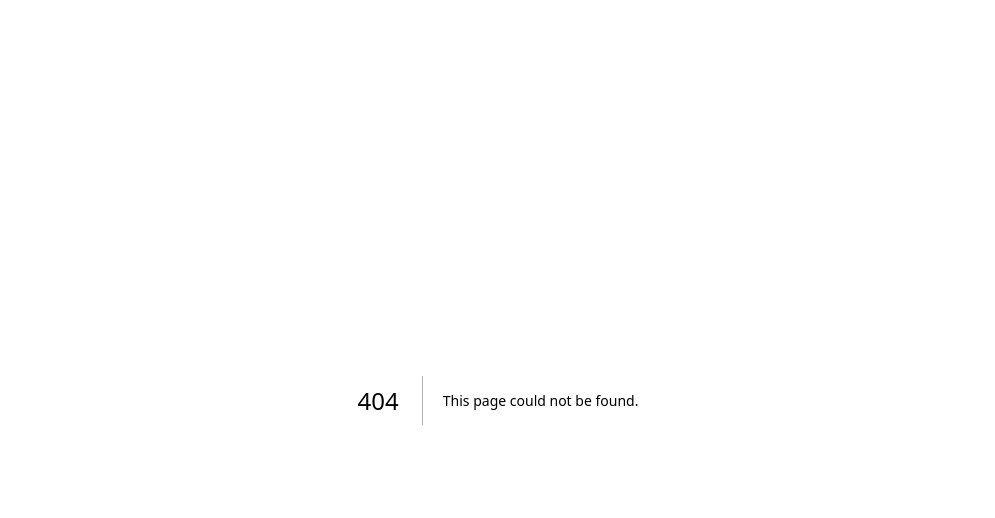
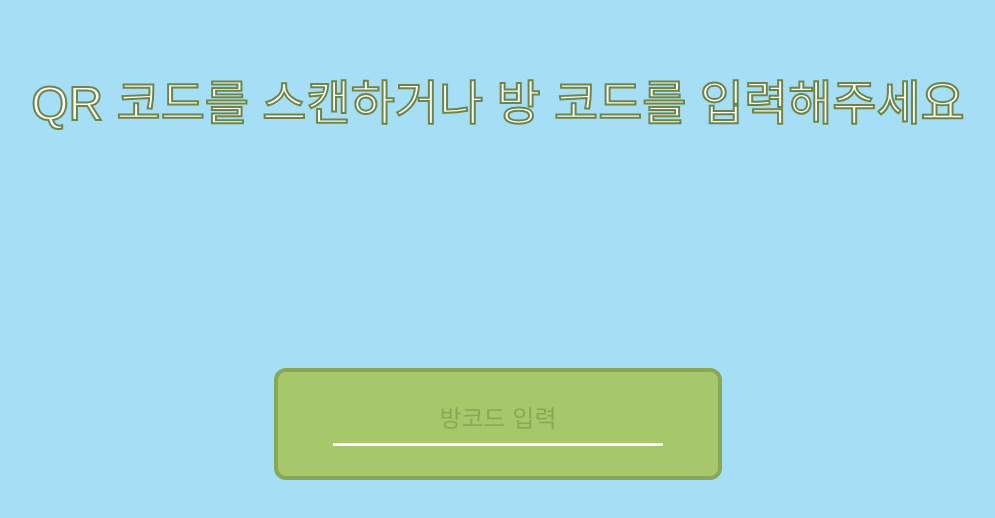
Before and after one commit to mysafedraw/Infra, a Next.js app in the folder frontend/: page /enter in a window 1280 px wide. Before the commit this address had no page. Shown: the top 518 px of the page, without its empty margins (142-1137 px from the left). Built offline with nearby package versions, Linux system fonts and the light colour scheme; a web font is replaced by a local one.

Commit message:
feat: 방코드 입력 컴포넌트 구현

```diff
--- /dev/null
+++ b/frontend/src/app/enter/components/EnterInput/index.tsx
@@ -0,0 +1,24 @@
+'use client'
+
+import { useState } from 'react'
+
+export default function EnterInput() {
+  const [roomCode, setRoomCode] = useState<number>()
+
+  const handleRoomCodeChange = (e: React.ChangeEvent<HTMLInputElement>) =>
+    setRoomCode(Number(e.target.value))
+
+  return (
+    <div className="flex bg-primary-600 border-4 border-primary-700 w-2/5 h-28 rounded-xl flex-col justify-center items-center">
+      {/* 입력 필드 */}
+      <input
+        value={roomCode}
+        onChange={handleRoomCodeChange}
+        type="text"
+        placeholder="방코드 입력"
+        className="w-full  bg-transparent text-2xl text-center text-primary-800 outline-none placeholder:text-2xl placeholder:text-primary-700"
+      />
+      <hr className="w-3/4 border-b-2 border-white mt-2" />
+    </div>
+  )
+}
--- /dev/null
+++ b/frontend/src/app/enter/page.tsx
@@ -0,0 +1,15 @@
+import EnterInput from './components/EnterInput'
+
+export default function Enter() {
+  return (
+    <div className="p-20 w-screen h-screen bg-secondary-500 flex flex-col">
+      <h1 className="text-5xl text-white font-outline-2 text-center">
+        QR 코드를 스캔하거나 방 코드를 입력해주세요
+      </h1>
+      <div className="flex h-full justify-center flex-col items-center">
+        {/* QR 코드 사진 추가하기 */}
+        <EnterInput />
+      </div>
+    </div>
+  )
+}
--- a/frontend/src/app/globals.css
+++ b/frontend/src/app/globals.css
@@ -2,13 +2,23 @@
 @tailwind components;
 @tailwind utilities;
 
+@layer base {
+  .font-outline-2 {
+    -webkit-text-stroke: 2px #6e8546;
+  }
+  .font-outline-4 {
+    -webkit-text-stroke: 4px #6e8546;
+  }
+}
+
 @font-face {
-    font-family: 'Ownglyph_meetme-Rg';
-    src: url('https://fastly.jsdelivr.net/gh/projectnoonnu/noonfonts_2402_1@1.0/Ownglyph_meetme-Rg.woff2') format('woff2');
-    font-weight: normal;
-    font-style: normal;
+  font-family: 'Ownglyph_meetme-Rg';
+  src: url('https://fastly.jsdelivr.net/gh/projectnoonnu/noonfonts_2402_1@1.0/Ownglyph_meetme-Rg.woff2')
+    format('woff2');
+  font-weight: normal;
+  font-style: normal;
 }
 
 body {
-    font-family: 'Ownglyph_meetme-Rg', sans-serif;
+  font-family: 'Ownglyph_meetme-Rg', sans-serif;
 }
```
